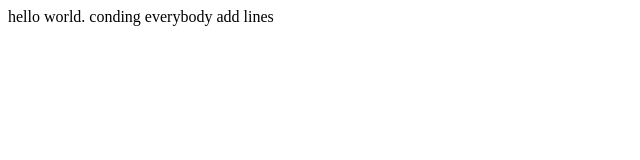
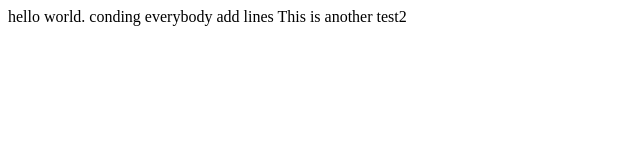
Before and after one commit to harunseong/rowingok_test, a plain HTML site: page index.html in a window 1280 px wide. Shown: the whole page, without its empty margins (0-640 px from the left). Drawn offline with Linux system fonts and the light colour scheme.

Commit message:
index.html added by test2

```diff
--- a/index.html
+++ b/index.html
@@ -1,7 +1,10 @@
 <html>
 <body>
 	hello world. conding everybody
+	add lines
 
-	add lines
-	</body>
+	This is another test2
+
+
+</body>
 </html>
```
